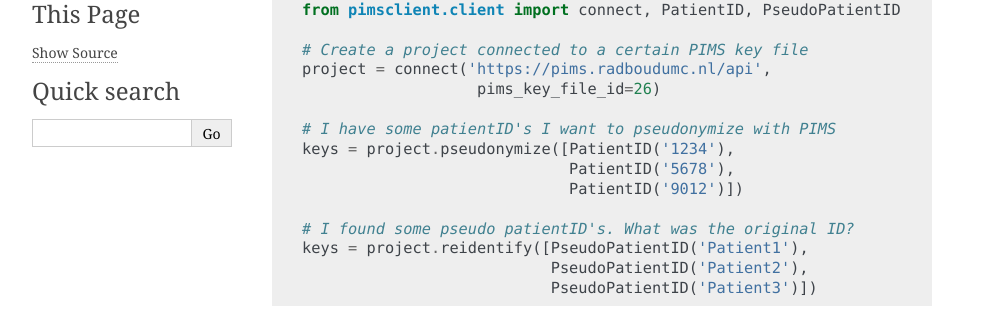
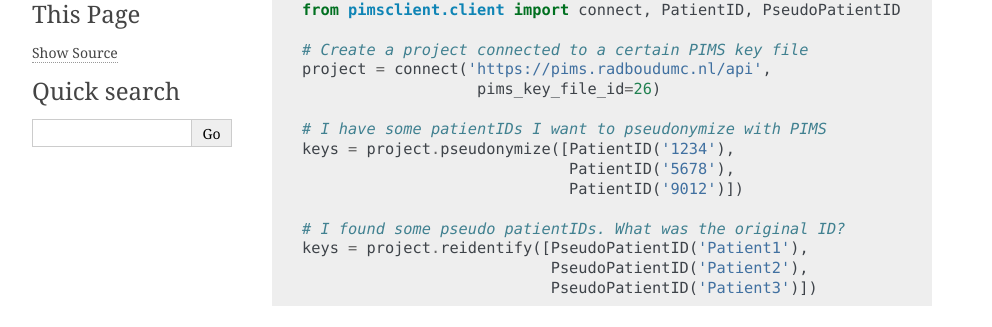
Before and after one commit to sjoerdk/pimsclient, a Sphinx documentation site: the page built from docs/usage.rst, in a window 1280 px wide. Shown: the part 150-477 px from the top of the page, without its empty margins (148-1140 px from the left). Built offline with Sphinx 7.4.7, drawn with Linux system fonts in a browser that asks for light colours; pages that are not in the unit, such as notebooks, are missing from menus.

Commit message:
Fixes spelling error

```diff
--- a/docs/usage.rst
+++ b/docs/usage.rst
@@ -12,12 +12,12 @@ To use pimsclient in a project
     project = connect('https://pims.radboudumc.nl/api',
                        pims_key_file_id=26)
 
-    # I have some patientID's I want to pseudonymize with PIMS
+    # I have some patientIDs I want to pseudonymize with PIMS
     keys = project.pseudonymize([PatientID('1234'),
                                  PatientID('5678'),
                                  PatientID('9012')])
 
-    # I found some pseudo patientID's. What was the original ID?
+    # I found some pseudo patientIDs. What was the original ID?
     keys = project.reidentify([PseudoPatientID('Patient1'),
                                PseudoPatientID('Patient2'),
                                PseudoPatientID('Patient3')])
```
